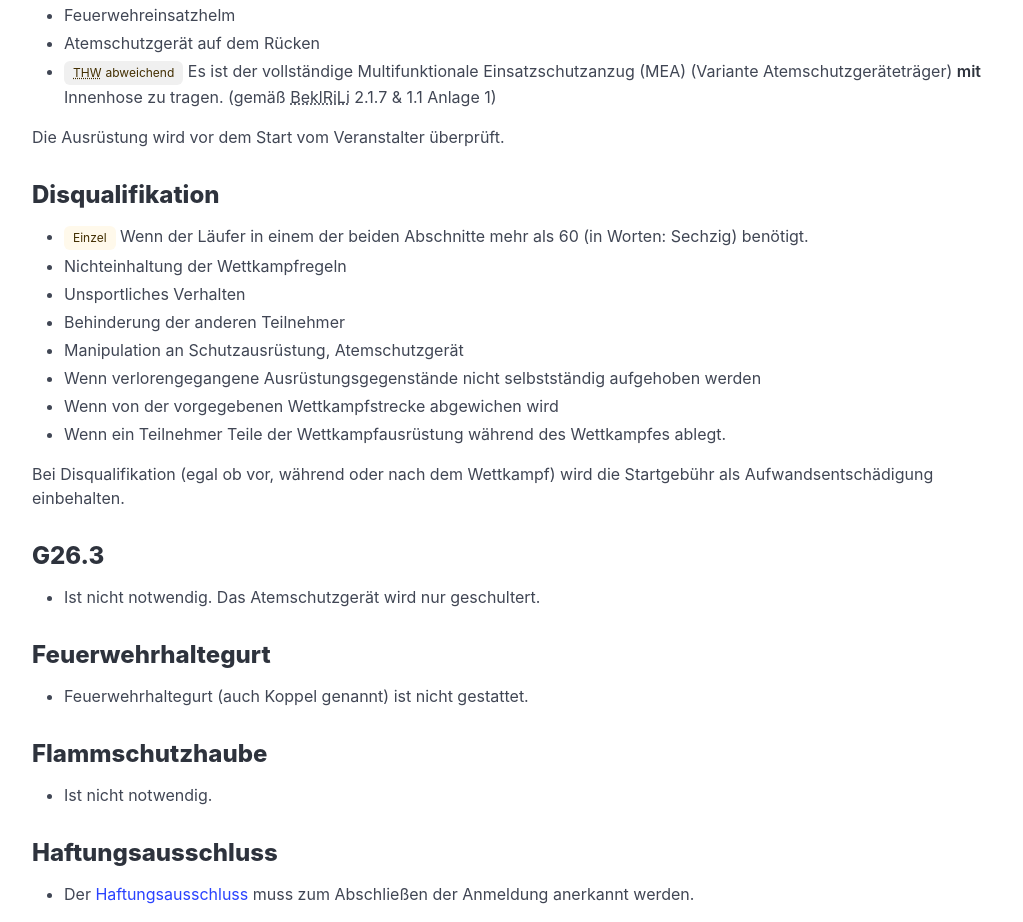
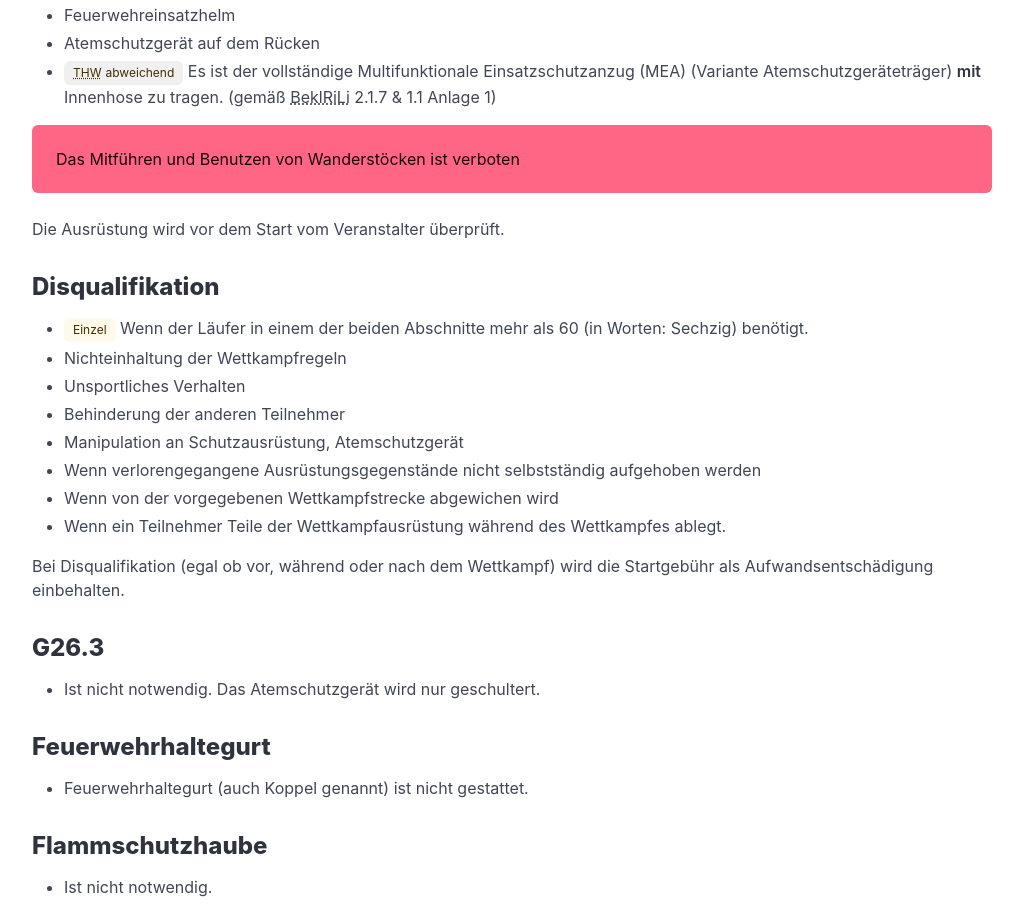
Before and after one commit to steffkes/nesselwang-competition, a Nuxt app: page /wettkampf/regeln in a window 1280 px wide. Shown: the part 1240-2162 px from the top of the page, without its empty margins (128-1151 px from the left). Built offline with nearby package versions, Linux system fonts and the light colour scheme; no server answers.

Commit message:
explicit explain rule about hiking poles

```diff
--- a/pages/wettkampf/regeln.vue
+++ b/pages/wettkampf/regeln.vue
@@ -85,6 +85,11 @@ useSeoMeta({
             2.1.7 & 1.1 Anlage 1)
           </li>
         </ul>
+
+        <div class="notification is-danger">
+          <p>Das Mitführen und Benutzen von Wanderstöcken ist verboten</p>
+        </div>
+
         <p>Die Ausrüstung wird vor dem Start vom Veranstalter überprüft.</p>
 
         <h3 id="disqualifikation">Disqualifikation</h3>
```
